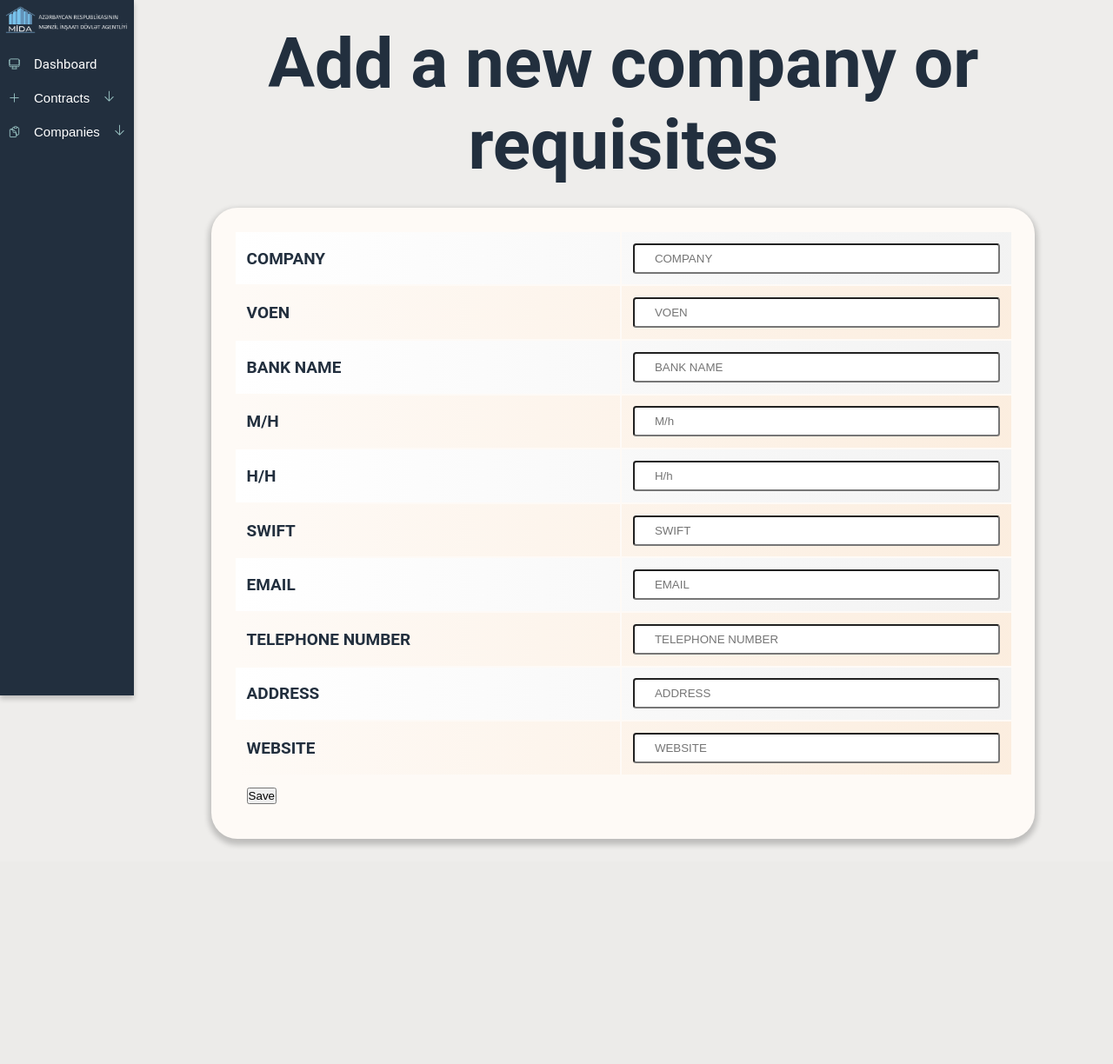
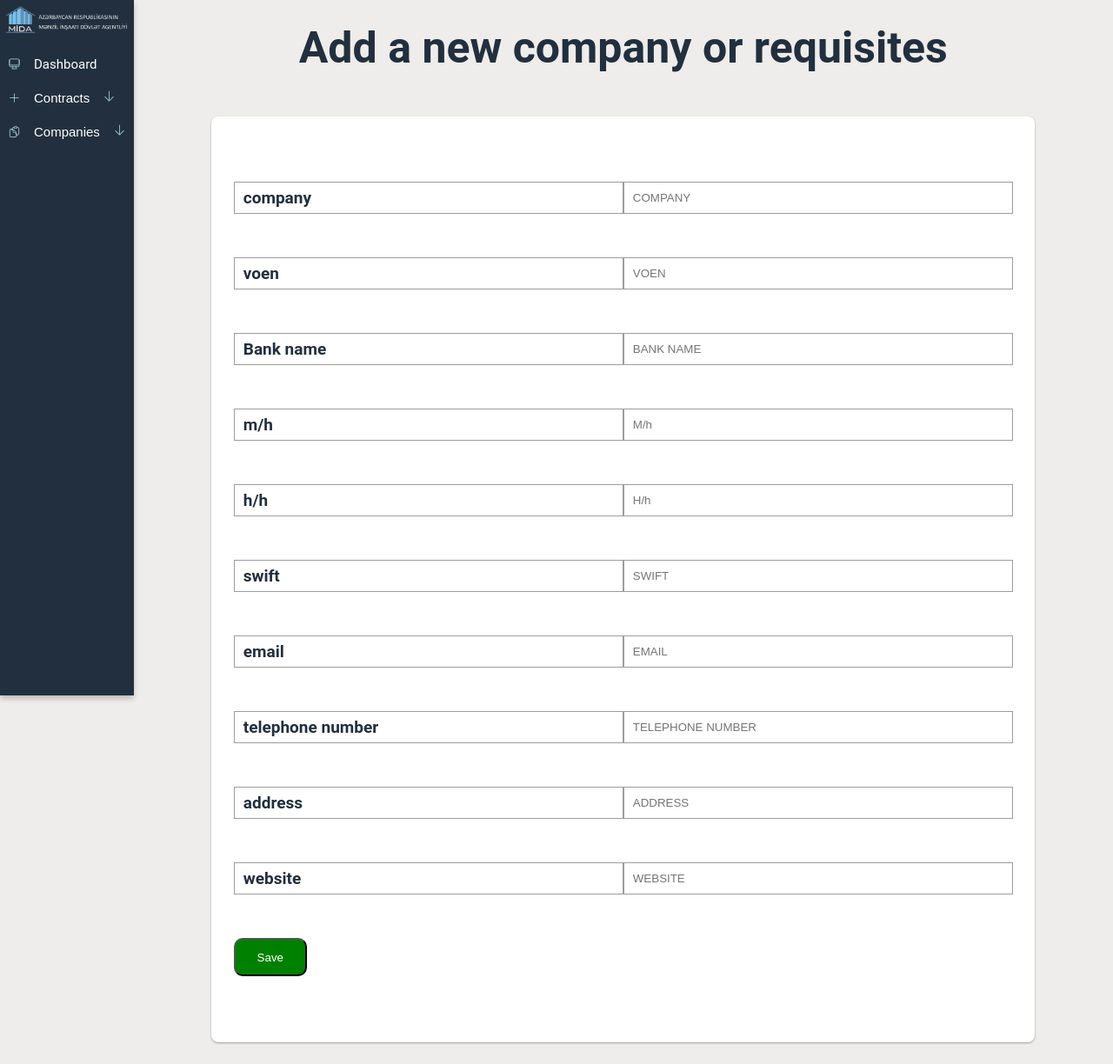
Before and after one commit to LieutenantCobretti1998/mida-contracts, a Flask app: page /create_company in a window 1280 px wide. Shown: the whole page at 87% size. Before the commit the page ends 974 px from the top, so only its background shows below. Run offline with Flask 3, Linux system fonts and the light colour scheme; style sheets or scripts are compiled from the project's sources; parts of the project's set-up code (start-up, migrations or seed data) failed here and were passed over; some libraries are stand-ins or nearby versions.

Commit message:
change style for company

```diff
--- a/static/scss/create_company_components/create_company_body.scss
+++ b/static/scss/create_company_components/create_company_body.scss
@@ -4,14 +4,53 @@
   gap: 7vw;
   background-color: $color-main-background;
 }
-form {
-  display: flex;
-  width: 100%;
-  height: 100%;
+#caption {
+  margin-bottom: 5rem;
+  font-size: $font-size-big;
+}
+.table {
+  border-radius: 8px;
+  border-spacing: 0 50px;
+  width: 70%;
+  background-color: $color-white;
+  table-layout: fixed;
+  text-align: left;
+  max-height: 1rem;
+  margin: 2vw 2vw 2vw 19vw;
+  padding: 2vw;
+  box-shadow: 0 1px 3px 0 rgba(0, 0, 0, .1), 0 1px 2px 0 rgba(0, 0, 0, .26);
+
+  &__input {
+    border: 0;
+    box-sizing: border-box;
+    padding-left: 10px;
+    width: 100%;
+    transition: scale .2s ease-in-out;
+  }
+
+  tbody > tr {
+    font-size: $font-size-medium;
+
+  }
+  tbody > tr:not(:last-child) {
+    & > td {
+      border: 1px solid #9d9d9e;
+      border-collapse: collapse;
+
+      & > label {
+        padding-left: 10px;
+      }
+    }
+  }
 }
 
-caption {
-  font-size: $font-size-big-2 !important;
+.rounded {
+  height: 3.5rem;
+  border-radius: .35rem;
+}
+
+.focused {
+  scale: (1.1);
 }
 
 .error-list {
@@ -55,105 +94,30 @@ caption {
   }
 }
 
-.table {
-  transition: width 3s ease-in-out;
-  border-radius: 3rem;
-  width: 70%;
-  max-height: 1em;
-  background-color: $color-table-background;
-  margin: 2vw 2vw 2vw 19vw ;
-  padding: 2vw;
-  box-shadow: 0 4px 6px 3px rgba(0, 0, 0, 0.2);
+.save-btn {
+  width: 80px;
+  height: 40px;
+  background-color: $color-green;
+  color: white;
+  border-radius: 1rem;
+  transition: background-color .2s ease-in-out;
 
-  caption {
-    font-size: $font-size-big;
-    margin-bottom: $margin-medium;
+  &:hover {
+    cursor: pointer;
+    background-color: $color-dark-green !important;
   }
-
-  &__text {
-    text-transform: uppercase;
-    font-size: $font-size-medium;
-  }
-  tr {
-    background-size: 200% 100%; /* Larger background size for animation */
-    transition: background-color .5s ease; /* Smooth transition for background color change */
-    width: 100%; /* Ensure the row uses full width if not set */
-
-  }
-
-  tr:hover {
-    animation: SmoothColorChange .5s forwards;
-  }
-
-  tr:nth-child(odd):not(:nth-last-child(-n+2)) {
-    background-color: $color-white;
-  }
-  tr:nth-child(odd):not(:nth-last-child(-n+2)) {
-    background-image: linear-gradient(to right, $color-white, darken($color-white, 10%));
-  }
-
-  tr:nth-child(even):not(:last-child) {
-    background-image: linear-gradient(to right, $color-table-background, darken($color-table-background, 10%)); // Gradient adjustment
-  }
-
-  &__input {
-    box-sizing: border-box;
-    padding-left: 10px;
-    width: 100%;
-    transition: scale .2s ease-in-out;
-
-    &::placeholder {
-      padding-left: $margin-small;
-    }
-  }
-  &__save {
-
-    &__button {
-      background-color: $color-table-background;
-      cursor: pointer;
-      border-radius: 3rem;
-      border-color: rgba(0, 0, 0, 0.3);
-      width: 10rem;
-      margin-top: $margin-small;
-      font-size: $font-size-big;
-      transition: background-color .5s ease-in-out, transform .3s ease-in-out, box-shadow .3s ease-in-out;
-      box-shadow: 0 4px 6px 3px rgba(0, 0, 0, 0.2);
-
-
-      &:hover {
-        background-color: darken($color-table-background, 10%);
-      }
-
-      &:active {
-        transform: scale(0.95);
-        box-shadow: 0 2px 3px rgba(0, 0, 0, 0.2);
-      }
-    }
-  }
-}
-.focused {
-  scale: (1.1);
-}
-
-td {
-  padding: $padding-small;
-  display: table-cell;
-}
-
-.rounded {
-  height: 3.5rem;
-  border-radius: .35rem;
 }
 
 .upload-container {
-    display: flex;
-    align-items: center;
+  padding: 10px;
+  display: flex;
+  align-items: center;
 }
 
 .progress-bar {
     width: 200px; /* Fixed width or max width for the outer progress bar */
     height: 20px;
-    background-color: lightgrey;
+    background-color: $color-grey;
     margin-left: 10px; /* Space between the file input and progress bar */
 }
 
@@ -162,3 +126,14 @@ td {
     background-color: green;
     width: 0; /* Start with no fill */
 }
+
+#is_adv_payer {
+  padding: 10px;
+  & > li {
+    list-style: none;
+
+    &:not(:last-child) {
+      margin-bottom: 1.2rem;
+    }
+  }
+}
```
